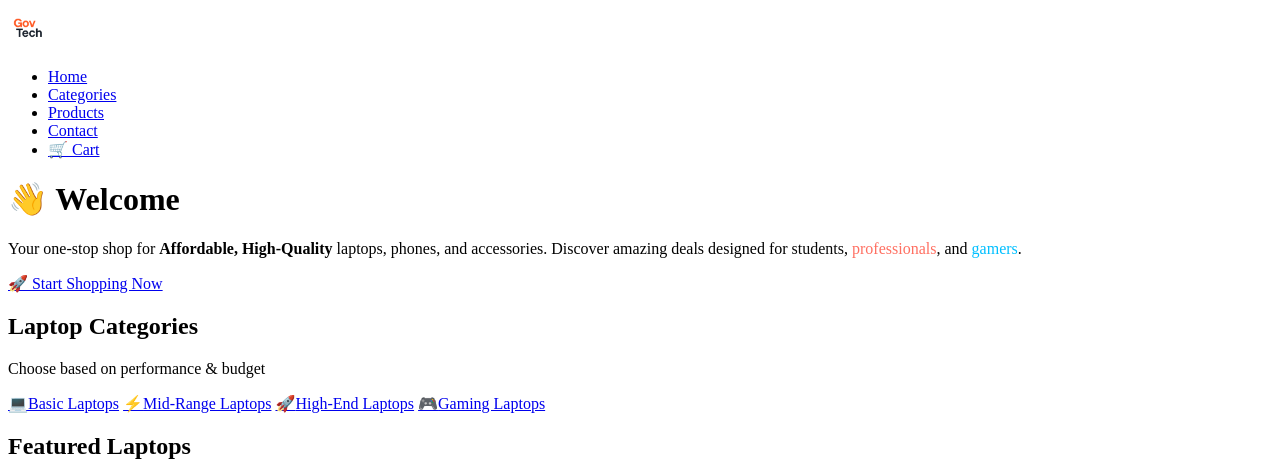
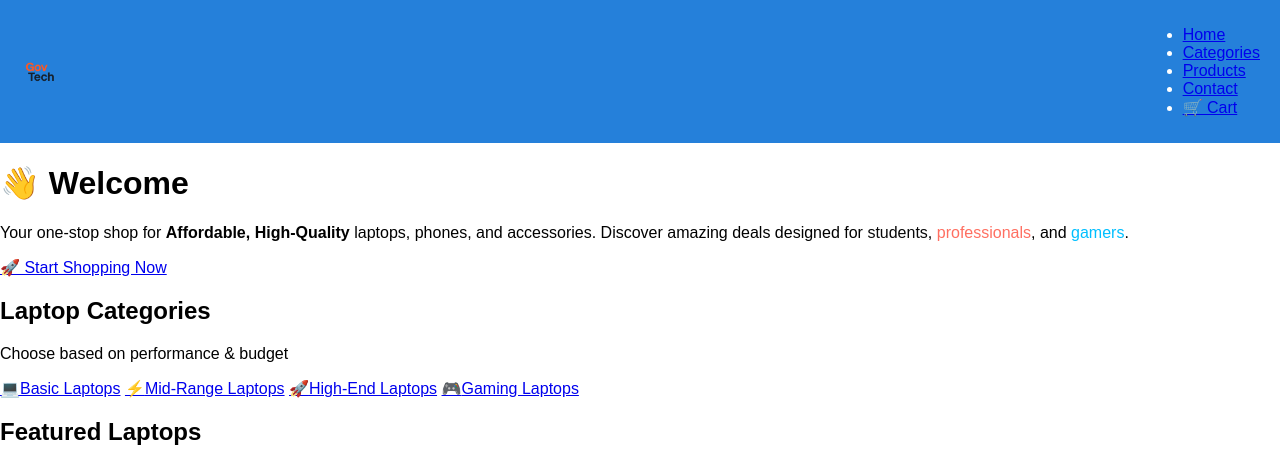
Before and after one commit to MuhluriMd/Gov_tech, a plain HTML site: page Martin/GovT.html in a window 1280 px wide. Shown: the top 463 px of the page. Drawn offline with Linux system fonts and the light colour scheme.

Commit message:
Adding CSS

```diff
--- a/Martin/GovT.html
+++ b/Martin/GovT.html
@@ -4,6 +4,8 @@
         <meta charset="utf-8" />
         <meta name="viewport" content="width=device-width,initial-scale=1" />
         <title>Gov Tech | Electronics Store</title>
+        <link rel="stylesheet" href="GovTech.css">
+
 </head>
 <body>
     <header>
--- /dev/null
+++ b/Martin/GovTech.css
@@ -0,0 +1,22 @@
+body {
+    font-family: Arial, sans-serif;
+    margin: 0;
+    padding: 0;
+}
+
+header {
+    display: flex;
+    justify-content: space-between;
+    align-items: center;
+    background-color: hsl(210, 71%, 50%);
+    padding: 10px 20px;
+    color: white;
+}
+
+footer{
+    text-align: center;
+    padding: 20px;
+    background: #111;
+    color: white;
+    margin-top: 40px;
+}
```
